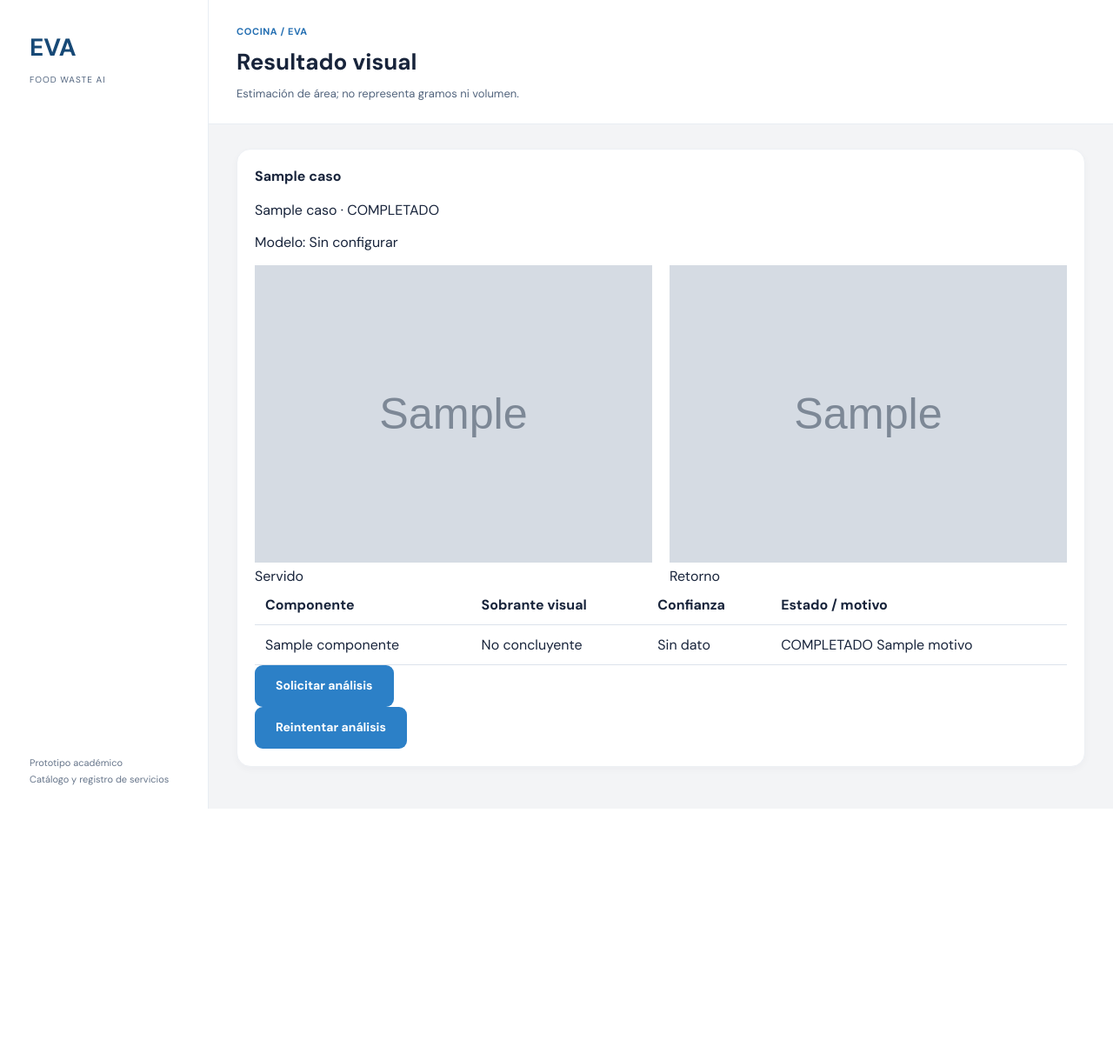
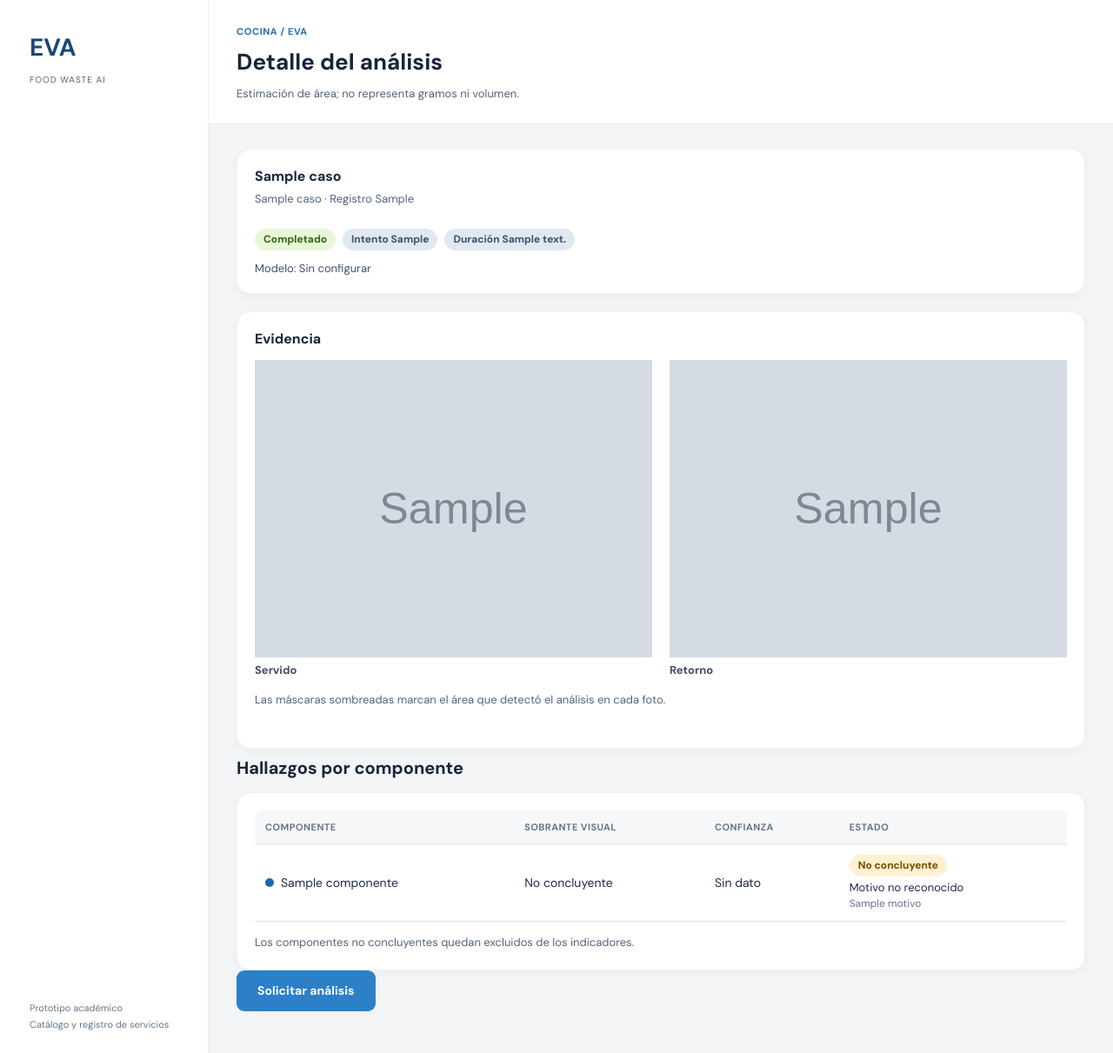
Before and after one commit to Sshadowcitoo/EVA, a Django app: template templates/analisis/detalle.html in a window 1280 px wide. Shown: the whole page at 87% size. Before the commit the page ends 930 px from the top, so only its background shows below. Run offline with Django 5.2, Linux system fonts and the light colour scheme; the template is opened without the code that fills it: most values are stand-ins (such as "Sample title", 1, 10 or a date in 2020); grey boxes marked "Sample" are stand-in pictures.

Commit message:
Interfaz bloque 4: detalle del análisis (Figma W03, W30, W16, W05)

```diff
--- a/static/css/analisis.css
+++ b/static/css/analisis.css
@@ -26,3 +26,28 @@
 .estado-fallido { color:#9b1c1c; background:#fde8e8; }
 .estado-neutro,.origen-chip { color:#41516a; background:#e0e8f1; }
 .origen-simulado { color:#7a4b00; background:#fff1d0; }
+
+/* Detalle: resumen, aviso, fallo, evidencia y leyenda */
+.analisis-resumen-caso { margin-bottom:20px; }
+.analisis-resumen-caso h2 { margin-bottom:4px; }
+.analisis-modelo { margin:12px 0 0; font-size:13px; color:#41516a; }
+.analisis-resumen-caso .info-box { margin-top:14px; }
+.analisis-aviso { margin-bottom:20px; }
+.analisis-fallo { border-color:#f1b8b8; background:#fff6f6; margin-bottom:20px; }
+.analisis-fallo h2 { color:#9b1c1c; }
+.analisis-foto-marco { position:relative; }
+.analisis-foto-marco img:first-child { display:block; width:100%; }
+.analisis-mascara { position:absolute; inset:0; width:100%; height:100%; object-fit:contain; opacity:.55; pointer-events:none; }
+.analisis-foto figcaption { margin-top:6px; font-size:13px; font-weight:700; color:#41516a; }
+.estado-aviso { color:#7a4b00; background:#fff1d0; }
+.motivo-texto { display:block; margin-top:4px; font-size:13px; }
+.motivo-codigo { display:block; font-size:11px; color:#5b6b82; }
+.leyenda-punto { display:inline-block; width:10px; height:10px; margin-right:8px; border-radius:50%; background:#1768b0; }
+.leyenda-punto.c2 { background:#2f8a3c; }
+.leyenda-punto.c3 { background:#c97a00; }
+.leyenda-punto.c4 { background:#8a3fb0; }
+.leyenda-punto.c5 { background:#b0392f; }
+.analisis-celda { min-width:0; }
+.analisis-fotos + .muted { margin-top:16px; }
+.analisis-tabla > .muted { margin:14px 0 0; }
+@media(max-width:640px) { .analisis-celda { text-align:right; } }
--- /dev/null
+++ b/templates/analisis/_motivo.html
@@ -0,0 +1,16 @@
+{% comment %}
+Motivo legible de un resultado no concluyente.
+Uso: {% include "analisis/_motivo.html" with motivo=resultado.motivo %}
+Se conserva el código técnico en letra pequeña para poder rastrearlo.
+{% endcomment %}
+{% if motivo %}
+<span class="motivo-texto">{% if motivo == "AREA_INICIAL_CERO" %}No se detectó el componente en el servido
+{% elif motivo == "NO_COMPARABLE" %}Las fotos no son comparables
+{% elif motivo == "OCULTACION" %}El componente está oculto
+{% elif motivo == "SIN_DETECCION" %}No se detectó el componente
+{% elif motivo == "MAYOR_100" %}El resultado supera el 100 %
+{% elif motivo == "SIN_CRITERIO" %}Sin criterio aprobado
+{% elif motivo == "BAJA_CONFIANZA" %}Confianza insuficiente
+{% else %}Motivo no reconocido{% endif %}</span>
+<small class="motivo-codigo">{{ motivo }}</small>
+{% endif %}
--- a/templates/analisis/detalle.html
+++ b/templates/analisis/detalle.html
@@ -1,15 +1,115 @@
 {% extends "analisis/base.html" %}
-{% block heading %}Resultado visual{% endblock %}
+{% load static %}
+
+{% block heading %}Detalle del análisis{% endblock %}
 {% block subtitle %}Estimación de área; no representa gramos ni volumen.{% endblock %}
+
 {% block analisis_content %}
-<section class="panel"><h2>{{ caso.plato_nombre }}</h2><p>{{ caso.porcion_nombre }} · {{ caso.estado }}</p>
-{% if caso.origen == 'SIMULADO' %}<p class="info-box">SIMULADO: prueba del flujo. No válido para indicadores.</p>{% endif %}
-<p>Modelo: {{ caso.version_modelo|default:"Sin configurar" }}</p>
-{% if caso.estado == 'EN_PROCESO' %}<p role="status">Análisis en curso. Puedes consultar otro servicio.</p>{% endif %}
-<div class="analisis-fotos">{% if foto_servido_url %}<figure><img src="{{ foto_servido_url }}" alt="Foto del servido"><figcaption>Servido</figcaption></figure>{% endif %}{% if foto_retorno_url %}<figure><img src="{{ foto_retorno_url }}" alt="Foto del retorno"><figcaption>Retorno</figcaption></figure>{% endif %}</div>
-<div class="analisis-tabla"><table><thead><tr><th>Componente</th><th>Sobrante visual</th><th>Confianza</th><th>Estado / motivo</th></tr></thead><tbody>
-{% for resultado in resultados %}<tr><td>{{ resultado.componente }}</td><td>{{ resultado.porcentaje_texto|default:"No concluyente" }}</td><td>{{ resultado.confianza_texto|default:"Sin dato" }}</td><td>{{ resultado.estado }} {{ resultado.motivo }}</td></tr>{% empty %}<tr><td colspan="4">Aún no hay resultados aceptados del motor.</td></tr>{% endfor %}
-</tbody></table></div>
-{% if solicitar_url %}<form method="post" action="{{ solicitar_url }}">{% csrf_token %}<button class="button" type="submit">Solicitar análisis</button></form>{% endif %}
-{% if reintentar_url %}<form method="post" action="{{ reintentar_url }}">{% csrf_token %}<button class="button" type="submit">Reintentar análisis</button></form>{% endif %}
-</section>{% endblock %}
+<section class="panel analisis-resumen-caso" aria-labelledby="caso-titulo">
+<h2 id="caso-titulo">{{ caso.plato_nombre }}</h2>
+<p class="muted">{{ caso.porcion_nombre }}{% if caso.bandeja_numero %} · Registro {{ caso.bandeja_numero }}{% endif %}</p>
+<div class="analisis-estado">
+{% include "analisis/_estado.html" with estado=caso.estado %}
+{% if caso.origen == "SIMULADO" %}<span class="origen-chip origen-simulado">Simulado</span>
+{% elif caso.origen == "REAL" %}<span class="origen-chip">Real</span>{% endif %}
+{% if caso.intento_numero %}<span class="origen-chip">Intento {{ caso.intento_numero }}</span>{% endif %}
+{% if caso.duracion_texto %}<span class="origen-chip">Duración {{ caso.duracion_texto }}</span>{% endif %}
+</div>
+<p class="analisis-modelo">Modelo: {{ caso.version_modelo|default:"Sin configurar" }}</p>
+{% if caso.origen == 'SIMULADO' %}
+<p class="info-box">SIMULADO: prueba del flujo. No válido para indicadores.</p>
+{% endif %}
+</section>
+
+{% if caso.estado == "PENDIENTE" or caso.estado == "EN_PROCESO" %}
+<section class="info-box analisis-aviso" role="status"
+        {% if estado_url %}data-estado-url="{{ estado_url }}" data-estado-actual="{{ caso.estado }}"{% endif %}>
+<h3>Analizando fotografías</h3>
+<p>Aún no hay resultados. Se verifican la calidad, la asociación del par y el sobrante visual. Puedes consultar otro servicio mientras tanto.</p>
+<p data-estado-mensaje>{% if estado_url %}Esta pantalla se actualiza sola.{% else %}Recarga la página para ver el avance.{% endif %}</p>
+</section>
+
+{% elif caso.estado == "FALLIDO" or caso.estado == "TIEMPO_AGOTADO" %}
+<section class="panel analisis-fallo" role="alert">
+<h2>{% if caso.estado == "TIEMPO_AGOTADO" %}El análisis tardó demasiado{% else %}Fallo técnico del análisis{% endif %}</h2>
+<p>No hay resultado analítico para este par, y no se muestra ningún porcentaje. Los resultados anteriores no se modifican.</p>
+{% if reintentar_url %}
+    <form method="post" action="{{ reintentar_url }}">{% csrf_token %}
+    <button class="button" type="submit">Reintentar análisis</button>
+    </form>
+{% else %}
+    <p class="muted">El reintento todavía no está conectado.</p>
+{% endif %}
+</section>
+
+{% else %}
+<section class="panel" aria-labelledby="evidencia-titulo">
+<h2 id="evidencia-titulo">Evidencia</h2>
+<div class="analisis-fotos">
+    {% if foto_servido_url %}
+    <figure class="analisis-foto">
+        <div class="analisis-foto-marco">
+        <img src="{{ foto_servido_url }}" alt="Foto del servido">
+        {% for m in mascaras %}{% if m.etapa == "SERVIDO" %}<img class="analisis-mascara" src="{{ m.url }}" alt="Máscara de {{ m.componente }} sobre el servido">{% endif %}{% endfor %}
+        </div>
+        <figcaption>Servido</figcaption>
+    </figure>
+    {% endif %}
+    {% if foto_retorno_url %}
+    <figure class="analisis-foto">
+        <div class="analisis-foto-marco">
+        <img src="{{ foto_retorno_url }}" alt="Foto del retorno">
+        {% for m in mascaras %}{% if m.etapa == "RETORNO" %}<img class="analisis-mascara" src="{{ m.url }}" alt="Máscara de {{ m.componente }} sobre el retorno">{% endif %}{% endfor %}
+        </div>
+        <figcaption>Retorno</figcaption>
+    </figure>
+    {% endif %}
+</div>
+{% if mascaras %}<p class="muted">Las máscaras sombreadas marcan el área que detectó el análisis en cada foto.</p>{% endif %}
+</section>
+
+<h2 class="section-title" id="hallazgos">Hallazgos por componente</h2>
+<section class="panel analisis-tabla" aria-labelledby="hallazgos">
+<table class="data-table">
+    <thead>
+    <tr>
+        <th scope="col">Componente</th>
+        <th scope="col">Sobrante visual</th>
+        <th scope="col">Confianza</th>
+        <th scope="col">Estado</th>
+    </tr>
+    </thead>
+    <tbody>
+    {% for resultado in resultados %}
+        <tr>
+        <td data-label="Componente"><span class="analisis-celda"><span class="leyenda-punto {% cycle 'c1' 'c2' 'c3' 'c4' 'c5' %}" aria-hidden="true"></span>{{ resultado.componente }}</span></td>
+        <td data-label="Sobrante visual">{{ resultado.porcentaje_texto|default:"No concluyente" }}</td>
+        <td data-label="Confianza">{{ resultado.confianza_texto|default:"Sin dato" }}</td>
+        <td data-label="Estado"><div class="analisis-celda">
+            {% if resultado.estado == "NO_CONCLUYENTE" or resultado.motivo %}
+            <span class="estado-chip estado-aviso">No concluyente</span>
+            {% include "analisis/_motivo.html" with motivo=resultado.motivo %}
+            {% elif resultado.estado == "CONCLUYENTE" %}
+            <span class="estado-chip estado-completado">Concluyente</span>
+            {% else %}
+            <span class="estado-chip estado-neutro">Sin estado</span>
+            {% endif %}
+        </div></td>
+        </tr>
+    {% empty %}
+        <tr><td class="empty-row" colspan="4">Aún no hay resultados aceptados del motor.</td></tr>
+    {% endfor %}
+    </tbody>
+</table>
+{% if resultados %}<p class="muted">Los componentes no concluyentes quedan excluidos de los indicadores.</p>{% endif %}
+</section>
+
+{% if solicitar_url %}
+<form method="post" action="{{ solicitar_url }}">{% csrf_token %}
+    <button class="button" type="submit">Solicitar análisis</button>
+</form>
+{% endif %}
+{% endif %}
+
+{% if estado_url %}<script src="{% static 'js/analisis.js' %}" defer></script>{% endif %}
+{% endblock %}
```
Also changed, not shown: apps/analisis/test_interfaz_detalle.py (added, +78 -0 lines), static/js/analisis.js (added, +38 -0 lines).
